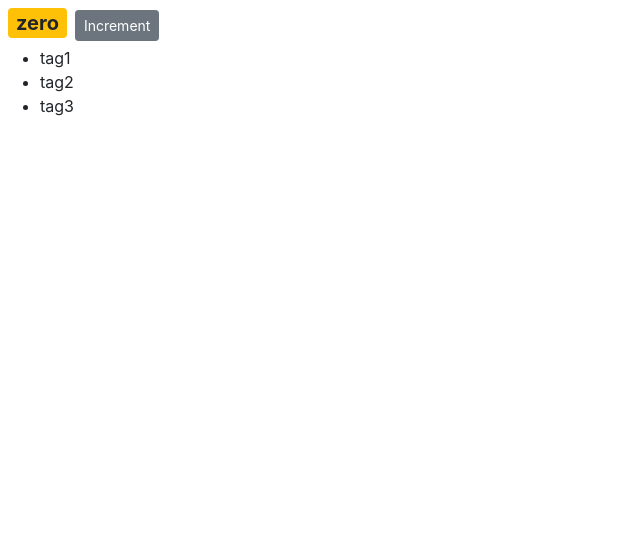
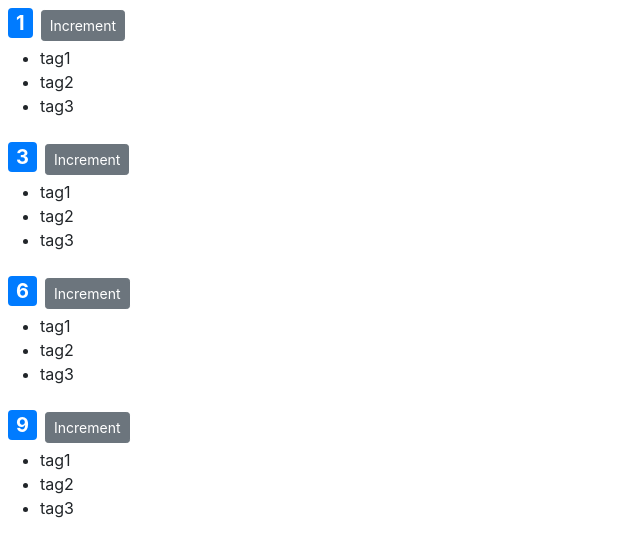
Before and after one commit to ahmed-sohel/react-mosh, a React (Create React App) app: page / in a window 1280 px wide. Shown: the top 556 px of the page, without its empty margins (0-640 px from the left). Built offline with nearby package versions, Linux system fonts and the light colour scheme.

Commit message:
composing multiple components

```diff
--- a/src/components/counter.jsx
+++ b/src/components/counter.jsx
@@ -2,7 +2,7 @@
 
 class Counter extends Component{
 	state = {
-		count: 0,
+		value: this.props.value,
 		tags: ['tag1', 'tag2', 'tag3']
 	}
 
@@ -14,7 +14,7 @@
 
 
 	handleIncrement = val => {
-		this.setState({count: this.state.count+val})
+		this.setState({value: this.state.value+val})
 	}
 
 	render(){
@@ -33,12 +33,12 @@
 		fontWeight: 'bold'
 	}
 	formatCount(){
-		const {count} = this.state;
-		return count === 0 ? 'zero' : count;
+		const {value} = this.state;
+		return value === 0 ? 'zero' : value;
 	}
 	getBadgeClasses(){
 		let classes = "badge m-2 badge-";
-		classes += (this.state.count === 0 ? 'warning' : 'primary');
+		classes += (this.state.value === 0 ? 'warning' : 'primary');
 		return classes;
 	}
 }
--- /dev/null
+++ b/src/components/counters.jsx
@@ -0,0 +1,24 @@
+import React, { Component } from 'react';
+import Counter from './counter';
+
+class Counters extends Component{
+
+	state = {
+		counters: [
+			{id: 1, value: 1},
+			{id: 2, value: 3},
+			{id: 3, value: 6},
+			{id: 4, value: 9},
+		]
+	}
+	render(){
+		return (
+			<React.Fragment>
+				{this.state.counters.map(counter =>
+					<Counter key={counter.id}  value={counter.value} selected={true} />
+				)}
+			</React.Fragment>
+		)
+	}
+}
+export default Counters;
--- a/src/index.js
+++ b/src/index.js
@@ -4,9 +4,9 @@
 import App from './App';
 import * as serviceWorker from './serviceWorker';
 import 'bootstrap/dist/css/bootstrap.css'
-import Counter from './components/counter';
+import Counters from './components/counters';
 
-ReactDOM.render(<Counter />, document.getElementById('root'));
+ReactDOM.render(<Counters />, document.getElementById('root'));
 
 // If you want your app to work offline and load faster, you can change
 // unregister() to register() below. Note this comes with some pitfalls.
```
